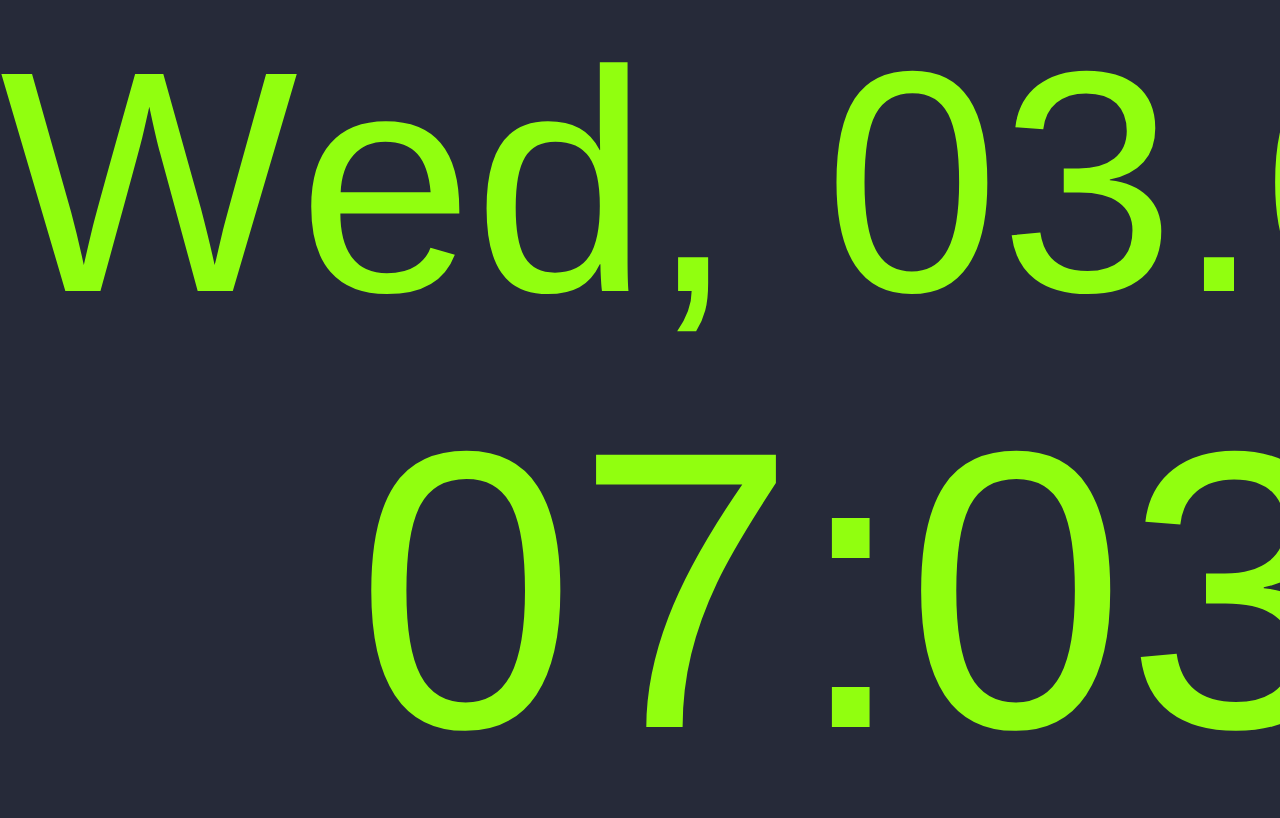
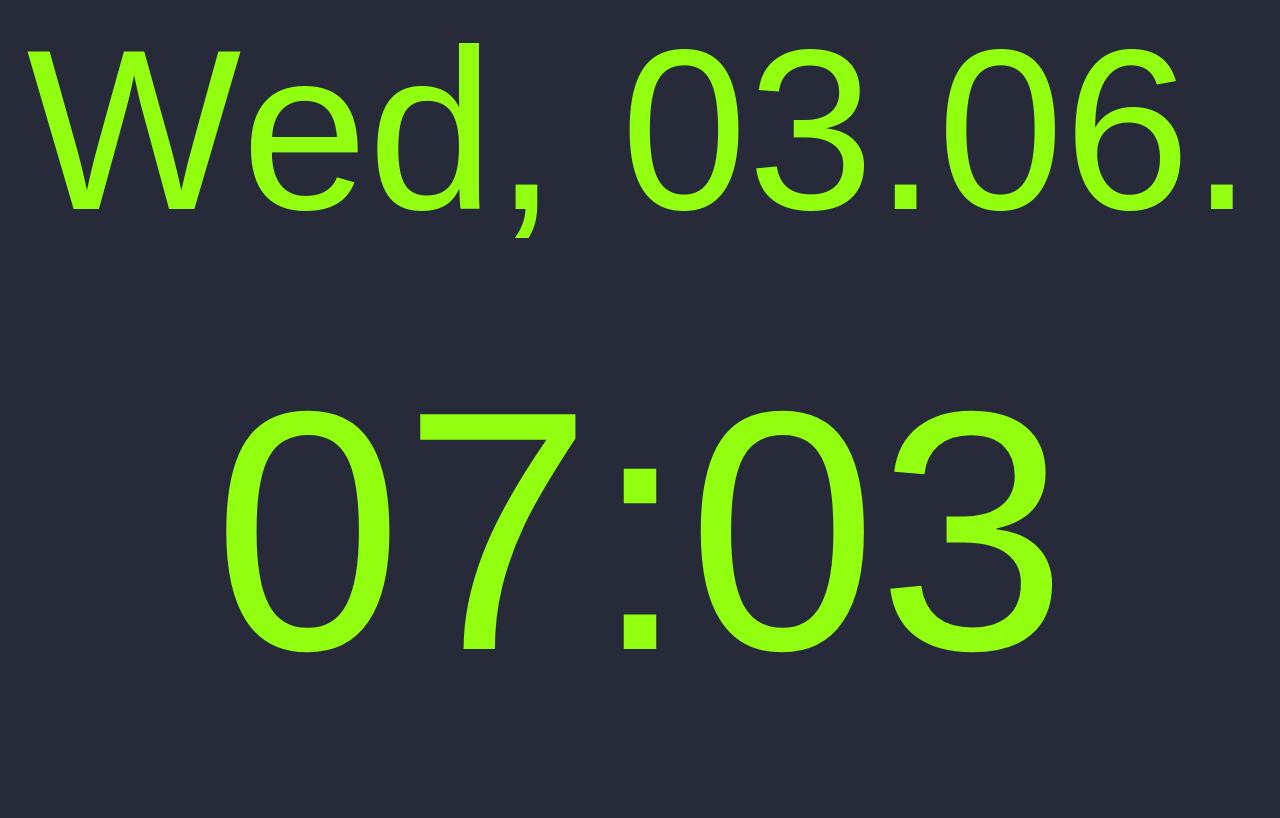
Before and after one commit to tobimichael96/desk-clock, a Flask app: page / in a window 1280 px wide; the page is wider, and only the part inside the window is pictured. After the commit the page ends 653 px from the top of that part, so only its background shows below. Run offline with Flask 2, Linux system fonts and the light colour scheme; some web fonts are replaced.

Commit message:
Increase time text

```diff
--- a/static/css/index.css
+++ b/static/css/index.css
@@ -23,15 +23,17 @@ html {
     grid-auto-flow: row;
     grid-column-gap: 0;
     grid-row-gap: 0;
-    height: 95vh;
-    width: auto;
+    position: absolute;
+    top: 0;
+    right: 0;
+    bottom: 0;
+    left: 0;
 }
 
 .child {
     text-align: center;
     height: auto;
     width: 100%;
-    font-size: 5vw;
     white-space: nowrap;
 }
 
--- a/templates/index.html
+++ b/templates/index.html
@@ -68,16 +68,13 @@
     function updateTextSize() {
         let children = document.getElementsByClassName('child');
         for (let child of children) {
-            let textSize = (document.documentElement.clientHeight / children.length) / 9
-            if (document.documentElement.clientHeight > document.documentElement.clientWidth) {
-                textSize = textSize / 2;
+            let textSize = (document.documentElement.clientWidth / (3 * children.length));
+            if (child.children[0].id === "clocktext") {
+                textSize += textSize / 5;
+            } else {
+                textSize -= textSize / 5;
             }
-            if (child.children[0].id === "clocktext") {
-                textSize += (5 * (children.length  - 1));
-            } else {
-                textSize -= (5 * (children.length  - 1));
-            }
-            child.style.fontSize = textSize + "vh";
+            child.style.fontSize = textSize + "pt";
         }
     }
 
```
